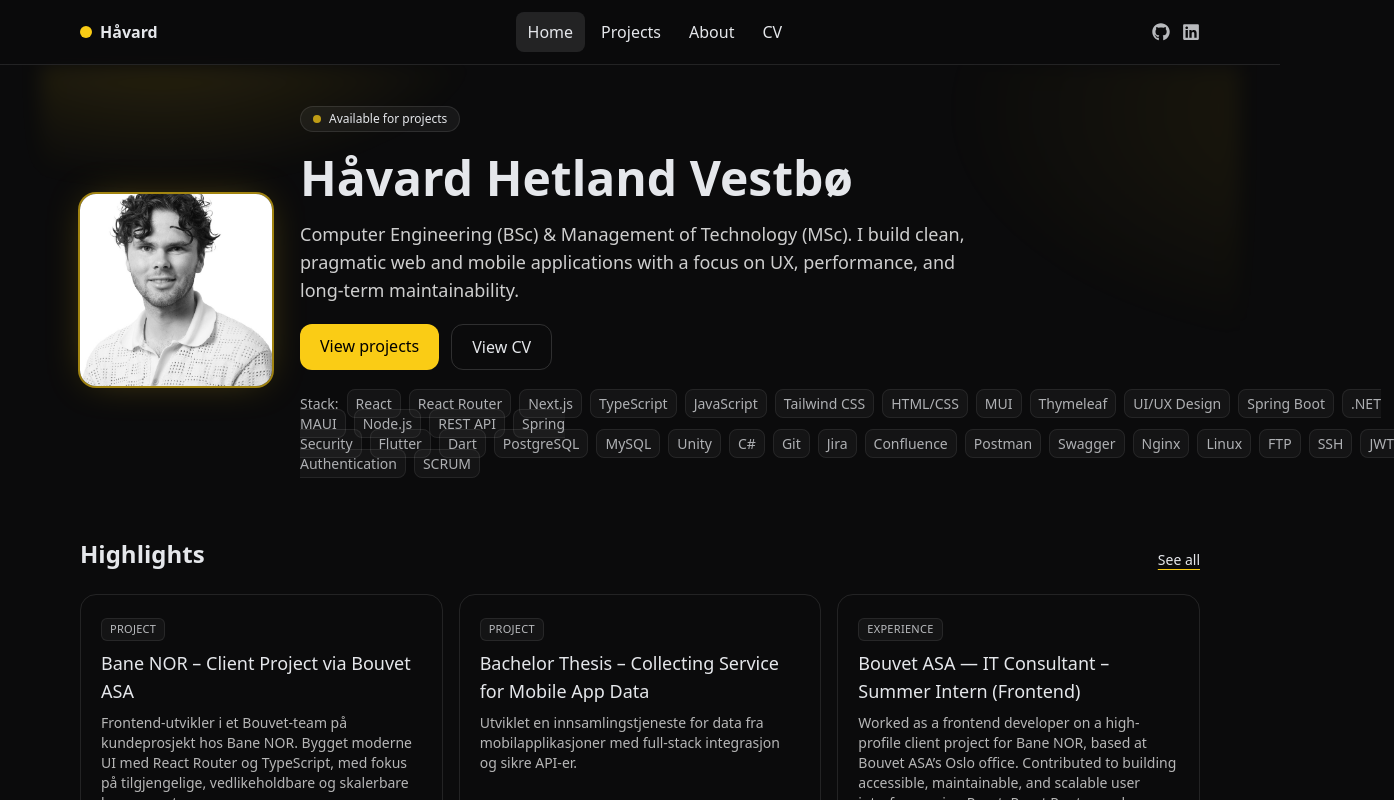
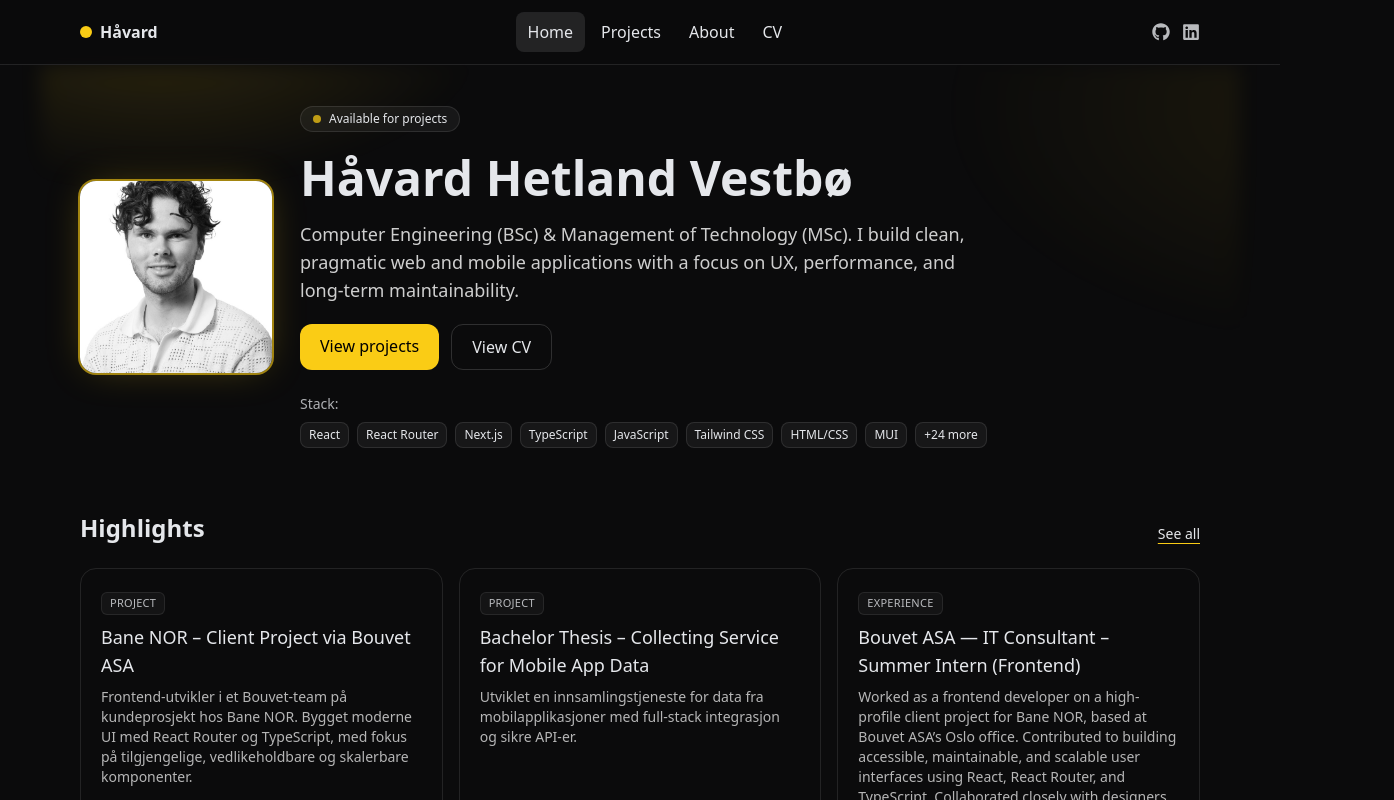
Before and after one commit to havardhvestbo/portfolio, a Next.js app in the folder my-portfolio/: page / in a window 1280 px wide. Shown: the top 800 px of the page, 1394 px wide, since content can reach past the window. Built offline with nearby package versions, Linux system fonts and the light colour scheme.

Commit message:
Add TechChips component for displaying technology stack with expandable view

```diff
--- a/my-portfolio/src/app/page.tsx
+++ b/my-portfolio/src/app/page.tsx
@@ -1,6 +1,7 @@
 import Image from "next/image";
 import Link from "next/link";
 import { personalInfo, featuredProjects, experiences } from "@/data";
+import { TechChips } from "@/components/TechChips";
 
 type HighlightItem = {
   id: string;
@@ -10,19 +11,17 @@ type HighlightItem = {
 };
 
 export default function HomePage() {
-  // Pick your Bouvet summer job by ID (make sure the id matches your data file)
+  // Find Bouvet summer job by ID (ensure this matches your data entry)
   const bouvet = experiences.find((e) => e.id === "bouvet-asa");
 
-  // Normalize both into a single highlights list
+  // Merge featured projects + Bouvet experience into one list
   const highlights: HighlightItem[] = [
-    // Projects first (keep your existing featured order)
     ...featuredProjects.map((p) => ({
       id: p.id,
       title: p.title,
       description: p.description ?? "",
       kind: "project" as const,
     })),
-    // Then add Bouvet experience (if found)
     ...(bouvet
       ? [
           {
@@ -39,7 +38,7 @@ export default function HomePage() {
     <div className="space-y-16">
       {/* HERO */}
       <section className="hero-bg relative grid items-center gap-10 md:grid-cols-[180px_1fr]">
-        {/* Replace with your portrait at public/me.jpg */}
+        {/* Replace with your portrait at public/me.jpeg */}
         <div className="relative h-44 w-44 md:h-48 md:w-48 overflow-hidden rounded-2xl ring-2 ring-primary/60 shadow-[0_0_40px_-10px_rgba(250,204,21,0.35)]">
           <Image
             src={personalInfo.image}
@@ -49,17 +48,21 @@ export default function HomePage() {
             sizes="192px"
           />
         </div>
+
         <div className="relative z-10">
           <span className="inline-flex items-center gap-2 rounded-full border border-white/10 bg-white/5 px-3 py-1 text-xs">
             <span className="h-2 w-2 rounded-full bg-primary animate-pulse" />
             {personalInfo.status}
           </span>
+
           <h1 className="mt-4 text-4xl md:text-5xl font-bold leading-tight">
             {personalInfo.name}
           </h1>
+
           <p className="mt-3 max-w-2xl text-white/80 text-lg">
             {personalInfo.title}. {personalInfo.description}
           </p>
+
           <div className="mt-5 flex flex-wrap gap-3">
             <Link
               href="/projects"
@@ -74,18 +77,11 @@ export default function HomePage() {
               View CV
             </Link>
           </div>
-          <div className="mt-6 text-sm opacity-75">
-            <span className="mr-2">Stack:</span>
-            {personalInfo.technologies.map((tech, index) => (
-              <span
-                key={tech}
-                className={`rounded-lg border border-white/10 bg-white/5 px-2 py-1${
-                  index > 0 ? " ml-2" : ""
-                }`}
-              >
-                {tech}
-              </span>
-            ))}
+
+          {/* Stack */}
+          <div className="mt-6">
+            <div className="text-sm opacity-75">Stack:</div>
+            <TechChips items={personalInfo.technologies} max={8} className="mt-2" />
           </div>
         </div>
       </section>
@@ -110,9 +106,11 @@ export default function HomePage() {
                   {item.kind === "project" ? "Project" : "Experience"}
                 </span>
               </div>
+
               <h3 className="text-lg font-medium group-hover:text-primary">
                 {item.title}
               </h3>
+
               <p className="mt-2 text-sm text-white/70">{item.description}</p>
             </li>
           ))}
--- /dev/null
+++ b/my-portfolio/src/components/TechChips.tsx
@@ -0,0 +1,52 @@
+"use client";
+
+import { useState } from "react";
+
+export function TechChips({
+  items = [],
+  max = 8,
+  className = "",
+}: {
+  items?: string[];
+  max?: number;
+  className?: string;
+}) {
+  const [expanded, setExpanded] = useState(false);
+  const visible = expanded ? items : items.slice(0, max);
+  const hiddenCount = Math.max(items.length - max, 0);
+
+  if (!items?.length) return null;
+
+  return (
+    <div className={`flex flex-wrap items-center gap-2 ${className}`}>
+      {visible.map((tech) => (
+        <span
+          key={tech}
+          className="inline-flex items-center rounded-lg border border-white/10 bg-white/5 px-2 py-1 text-xs"
+        >
+          {tech}
+        </span>
+      ))}
+
+      {hiddenCount > 0 && !expanded && (
+        <button
+          type="button"
+          onClick={() => setExpanded(true)}
+          className="text-xs rounded-lg border border-white/10 bg-white/5 px-2 py-1 hover:border-white/20"
+        >
+          +{hiddenCount} more
+        </button>
+      )}
+
+      {expanded && items.length > max && (
+        <button
+          type="button"
+          onClick={() => setExpanded(false)}
+          className="text-xs opacity-70 hover:opacity-100 underline underline-offset-2"
+        >
+          Show less
+        </button>
+      )}
+    </div>
+  );
+}
```
